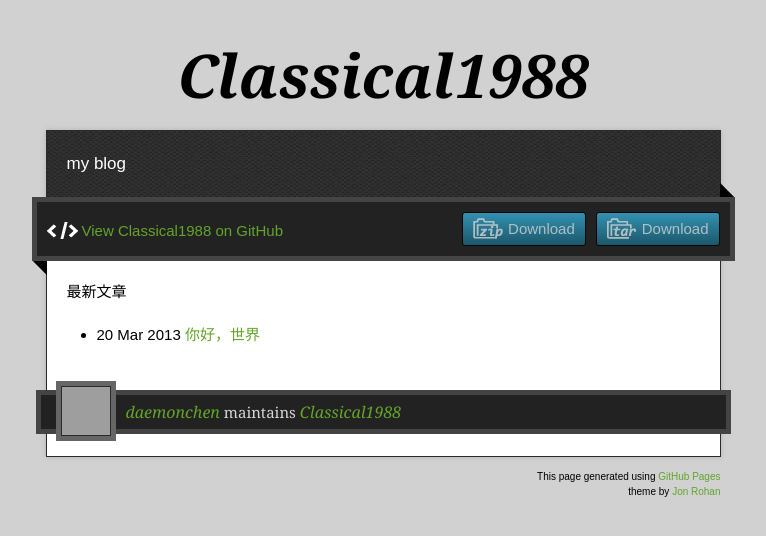
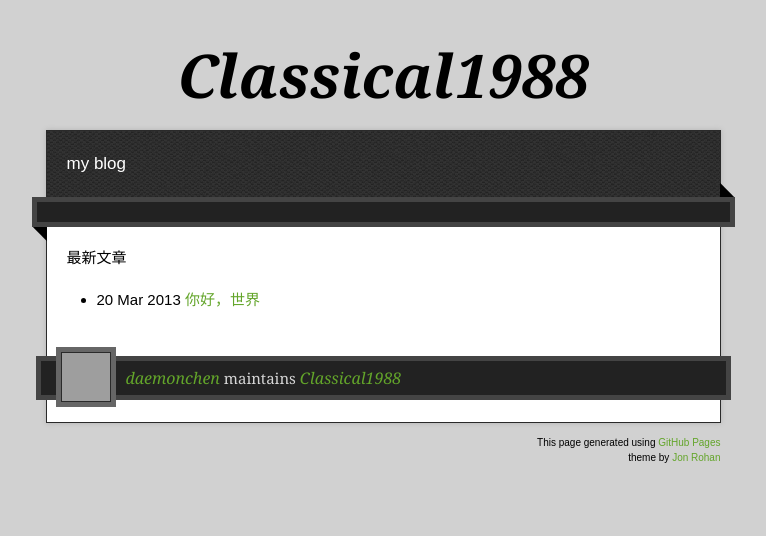
Before and after one commit to daemonchen/classical1988, a Jekyll site: the page built from index.html, in a window 1280 px wide. Shown: the top 536 px of the page, without its empty margins (257-1023 px from the left). Built offline with Jekyll 4.4.1, drawn with Linux system fonts in a browser that asks for light colours; nearby versions of some CDN libraries; grey boxes are pictures that could not be loaded.

Commit message:
delete the download button

```diff
--- a/_layouts/default.html
+++ b/_layouts/default.html
@@ -28,11 +28,6 @@
       <p class="tagline">my blog</p>
       <div id="main" role="main">
         <div class="download-bar">
-        <div class="inner">
-          <a href="https://github.com/daemonchen/classical1988/tarball/master" class="download-button tar"><span>Download</span></a>
-          <a href="https://github.com/daemonchen/classical1988/zipball/master" class="download-button zip"><span>Download</span></a>
-          <a href="https://github.com/daemonchen/classical1988" class="code">View Classical1988 on GitHub</a>
-        </div>
         <span class="blc"></span><span class="trc"></span>
         </div>
         <article class="markdown-body">
```
